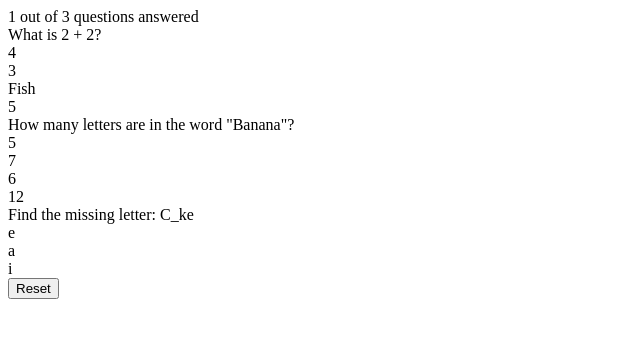
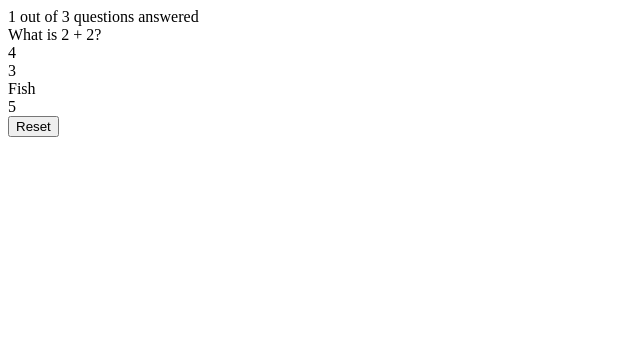
Before and after one commit to thasup/vue-quiz-app, a Vue app: page / in a window 1280 px wide. Shown: the top 338 px of the page, without its empty margins (0-640 px from the left). Built offline with nearby package versions, Linux system fonts and the light colour scheme.

Commit message:
Feat: moving between questions

```diff
--- a/src/App.vue
+++ b/src/App.vue
@@ -1,6 +1,6 @@
 <template>
   <div class="ctr">
-    <question-vue v-if="questionsAnswered < questions.length" :questions="questions"></question-vue>
+    <question-vue v-if="questionsAnswered < questions.length" :questions="questions" :questionsAnswered="questionsAnswered" @question-answered="selectAnswer"></question-vue>
     <result-vue v-else></result-vue>
     <button type="button" class="reset-btn" @click="resetFn">Reset</button>
 </div>
@@ -19,6 +19,7 @@ import ResultVue from "./components/ResultVue.vue"
     data() {
       return {
         questionsAnswered: 0,
+        totalCorrect: 0,
         questions: [
             {
                 q: 'What is 2 + 2?',
@@ -99,6 +100,12 @@ import ResultVue from "./components/ResultVue.vue"
     methods: {
       resetFn() {
         this.questionsAnswered = 0
+      },
+      selectAnswer(is_correct) {
+          if (is_correct) {
+              this.totalCorrect++;
+          }
+          this.questionsAnswered++;
       }
     }
   }
--- a/src/components/QuestionVue.vue
+++ b/src/components/QuestionVue.vue
@@ -4,10 +4,10 @@
             <div class="bar"></div>
             <div class="status">1 out of 3 questions answered</div>
         </div>
-        <div class="single-question" v-for="question in questions" :key="question.q">
+        <div class="single-question" v-for="(question, qi) in questions" :key="question.q" v-show="questionsAnswered === qi">
             <div class="question">{{ question.q }}</div>
             <div class="answers">
-                <div class="answer" v-for="answer in question.answers" :key="answer.text">{{ answer.text }}</div>
+                <div class="answer" v-for="answer in question.answers" :key="answer.text" @click.prevent="selectAnswer(answer.is_correct)">{{ answer.text }}</div>
             </div>
         </div>
     </div>
@@ -15,7 +15,13 @@
 
 <script>
 export default {
-    props: ["questions"]
+    props: ["questions", "questionsAnswered"],
+    emits: ["question-answered"],
+    methods: {
+        selectAnswer(is_correct) {
+            this.$emit("question-answered", is_correct)
+        }
+    }
 }
 </script>
 
```
